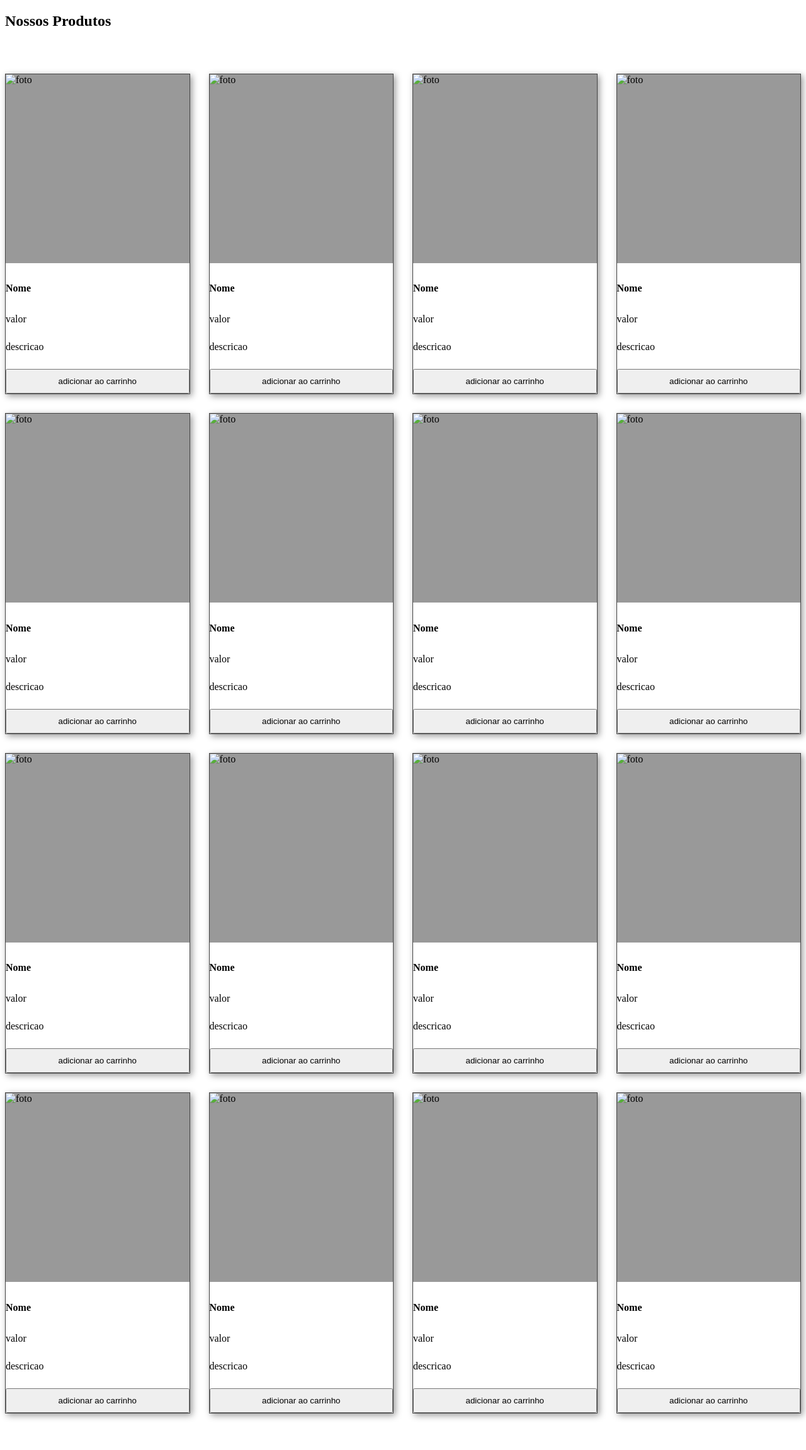
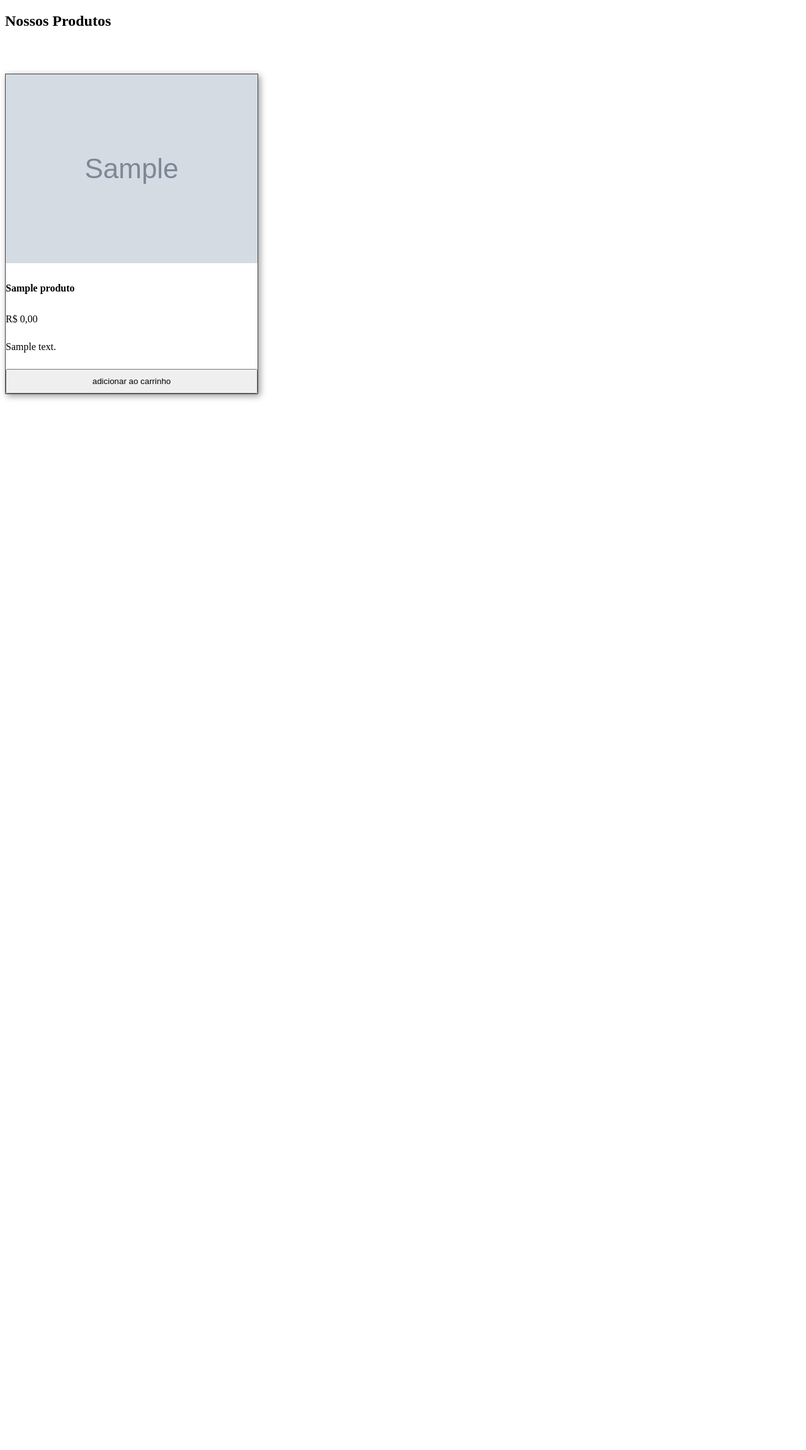
Before and after one commit to matthew13dev/Praia-das-Pulseiras---TCC, a PHP site: template src/view/CatalogoView.php in a window 1280 px wide. Shown: the whole page at 63% size. After the commit the page ends 635 px from the top, so only its background shows below. Run offline with PHP 8.4, Linux system fonts and the light colour scheme; the template is opened without the code that fills it: most values are stand-ins (such as "Sample title", 1, 10 or a date in 2020); grey boxes marked "Sample" are stand-in pictures.

Commit message:
adicionado catalogo de produtos e conexao com o banco

```diff
--- a/index.php
+++ b/index.php
@@ -29,7 +29,10 @@
     </section>
     <?php
 
-    require __DIR__ . '/src/view/CatalogoView.php';
+    require __DIR__ . "/src/controller/ProdutoController.php";
+    $produtoController = new ProdutoController();
+    $produtoController->exibirCatalogo();
+
     ?>
 </body>
 
--- a/src/config/ConexaoBD.php
+++ b/src/config/ConexaoBD.php
@@ -2,7 +2,7 @@
 
 class ConexaoBD
 {
-    private $serverName = "localhost";
+    private $serverName = "db";
     private $userName = "root";
     private $password = "admin123";
     private $dbName = "praia_das_pulseiras";
--- a/src/view/CatalogoView.php
+++ b/src/view/CatalogoView.php
@@ -14,146 +14,19 @@
             <h1>Nossos Produtos</h1>
 
             <div class="gridProduto">
-                <div class="cardProduto">
-                    <img src="" alt="foto">
-                    <h4>Nome</h4>
-                    <p>valor</p>
-                    <p>descricao</p>
-                    <button>adicionar ao carrinho</button>
+                <?php foreach ($produtos as $produto): ?>
+                    <div class="cardProduto">
+                        <img src="<?= htmlspecialchars($produto['imagem'] ?? 'imagens/padrao.jpg') ?>" alt="foto">
+                        <h4><?= htmlspecialchars($produto['nome']) ?></h4>
+                        <p>R$ <?= number_format($produto['preco'], 2, ',', '.') ?></p>
+                        <p><?= nl2br(htmlspecialchars($produto['descricao'])) ?></p>
+                        <button name="btnAdicionarCarrinho">adicionar ao carrinho</button>
+                    </div>
+                <?php endforeach; ?>
+            </div>
+        </div>
+    </section>
 
-                </div>
-                <div class="cardProduto">
-                    <img src="" alt="foto">
-                    <h4>Nome</h4>
-                    <p>valor</p>
-                    <p>descricao</p>
-                    <button>adicionar ao carrinho</button>
-
-                </div>
-                <div class="cardProduto">
-                    <img src="" alt="foto">
-                    <h4>Nome</h4>
-                    <p>valor</p>
-                    <p>descricao</p>
-                    <button>adicionar ao carrinho</button>
-
-                </div>
-                <div class="cardProduto">
-                    <img src="" alt="foto">
-                    <h4>Nome</h4>
-                    <p>valor</p>
-                    <p>descricao</p>
-                    <button>adicionar ao carrinho</button>
-
-                </div>
-                <div class="cardProduto">
-                    <img src="" alt="foto">
-                    <h4>Nome</h4>
-                    <p>valor</p>
-                    <p>descricao</p>
-                    <button>adicionar ao carrinho</button>
-
-                </div>
-                <div class="cardProduto">
-                    <img src="" alt="foto">
-                    <h4>Nome</h4>
-                    <p>valor</p>
-                    <p>descricao</p>
-                    <button>adicionar ao carrinho</button>
-
-                </div>
-                <div class="cardProduto">
-                    <img src="" alt="foto">
-                    <h4>Nome</h4>
-                    <p>valor</p>
-                    <p>descricao</p>
-                    <button>adicionar ao carrinho</button>
-
-                </div>
-                <div class="cardProduto">
-                    <img src="" alt="foto">
-                    <h4>Nome</h4>
-                    <p>valor</p>
-                    <p>descricao</p>
-                    <button>adicionar ao carrinho</button>
-
-                </div>
-                <div class="cardProduto">
-                    <img src="" alt="foto">
-                    <h4>Nome</h4>
-                    <p>valor</p>
-                    <p>descricao</p>
-                    <button>adicionar ao carrinho</button>
-
-                </div>
-                <div class="cardProduto">
-                    <img src="" alt="foto">
-                    <h4>Nome</h4>
-                    <p>valor</p>
-                    <p>descricao</p>
-                    <button>adicionar ao carrinho</button>
-
-                </div>
-                <div class="cardProduto">
-                    <img src="" alt="foto">
-                    <h4>Nome</h4>
-                    <p>valor</p>
-                    <p>descricao</p>
-                    <button>adicionar ao carrinho</button>
-
-                </div>
-                <div class="cardProduto">
-                    <img src="" alt="foto">
-                    <h4>Nome</h4>
-                    <p>valor</p>
-                    <p>descricao</p>
-                    <button>adicionar ao carrinho</button>
-
-                </div>
-                <div class="cardProduto">
-                    <img src="" alt="foto">
-                    <h4>Nome</h4>
-                    <p>valor</p>
-                    <p>descricao</p>
-                    <button>adicionar ao carrinho</button>
-
-                </div>
-                <div class="cardProduto">
-                    <img src="" alt="foto">
-                    <h4>Nome</h4>
-                    <p>valor</p>
-                    <p>descricao</p>
-                    <button>adicionar ao carrinho</button>
-
-                </div>
-                <div class="cardProduto">
-                    <img src="" alt="foto">
-                    <h4>Nome</h4>
-                    <p>valor</p>
-                    <p>descricao</p>
-                    <button>adicionar ao carrinho</button>
-
-                </div>
-                <div class="cardProduto">
-                    <img src="" alt="foto">
-                    <h4>Nome</h4>
-                    <p>valor</p>
-                    <p>descricao</p>
-                    <button>adicionar ao carrinho</button>
-
-                </div>
-            </div>
-
-            <?php
-
-
-
-
-
-            ?>
-        </div>
-
-    </section>
 </body>
 
 </html>
```
Also changed, not shown: src/config/dados para teste/produto.sql (added, +93 -0 lines), src/controller/ProdutoController.php (added, +17 -0 lines), src/model/Produto.php (+14 -2 lines), 1 other file.
